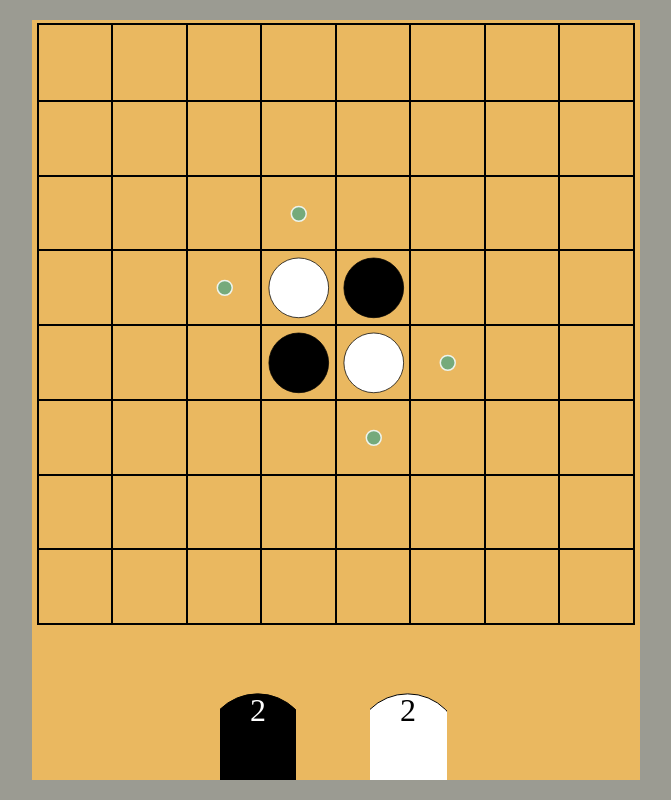
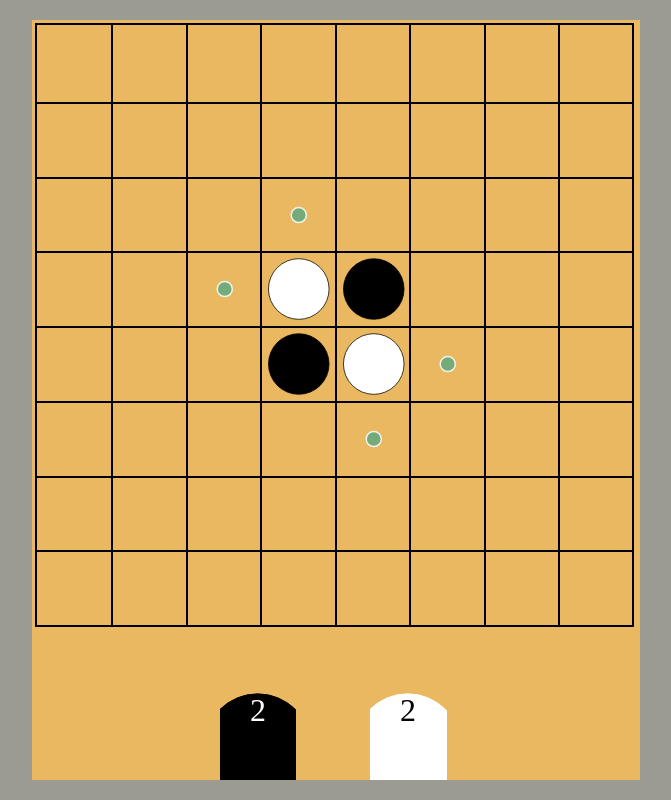
Before and after one commit to flying-potato/reversi, a website: page index.html in a window 1280 px wide. Shown: the whole page, without its empty margins (286-957 px from the left). Drawn offline with nearby package versions, Linux system fonts and the light colour scheme.

Commit message:
border align

```diff
--- a/css/game.css
+++ b/css/game.css
@@ -44,7 +44,7 @@ textarea, input {
   top:0%;
   left:0%;
   height:95%;
-  width:95%;
+  width:110%;
   padding: 0%;
   overflow: auto;
   /*margin-left : -1.8%;*/
@@ -58,10 +58,10 @@ textarea, input {
 }
 /*.l{
   border-left: 2pt solid black;
-}
+}*/
 .u {
   border-top: 2pt solid black;
-}*/
+}
 
 
 .slowlyAppear {
@@ -80,11 +80,12 @@ textarea, input {
   position:absolute;
   margin-top: 0.5%;
   margin-left: -50%;
-  left:50.8%;
+  left:50.4%;
   height: 79%;
   width: 98%;
-  border-top:2pt solid black;
-  border-left:2pt solid black;
+  border:2pt solid black;
+  /*border-top:2pt solid black;
+  border-left:2pt solid black;*/
 }
 #scoreArea{
   position:absolute;
--- a/index.html
+++ b/index.html
@@ -30,8 +30,8 @@
     <div ng-repeat="  row in [0, 1, 2, 3, 4 ,5 ,6 ,7 ]"
           style="position:absolute; top:{{row * 12.45}}%; left:0%; width:100.5%; height:{{12.45}}%;">
       <div ng-repeat="col in [0, 1, 2, 3, 4 ,5 ,6 ,7 ]"
-          style="position:absolute; top:0; left:{{col * 12.45 - 0.4}}%; width:12.45%; height:100%;"
-          ng-class="{b: row<=7, r: col<=7}"
+          style="position:absolute; top:0; left:{{col * 12.45 }}%; width:12.45%; height:103%;"
+          ng-class="{b: row<7, r: col<7 }"
           ng-click="game.cellClicked(row, col)"
           id="{{'e2e_test_div_' + row + 'x' + col}}">
         <div style="width:100%; height: 100%"
@@ -83,7 +83,7 @@
       <div class = "playerArea" style="  position:absolute;  left :56%;">
 
                 <svg width=100% height=100% style="display: table-cell; vertical-align: middle;">
-                  <circle cx="49%" cy="49%" r="45%" stroke="black" stroke-width="1" fill="white" />
+                  <circle cx="49%" cy="49%" r="45%" stroke="white" stroke-width="1" fill="white" />
                 </svg>
 
       </div>
```
Also changed, not shown: dist/css/everything.min.css, dist/index.min.html, dist/service-worker.js, 2 other files.
